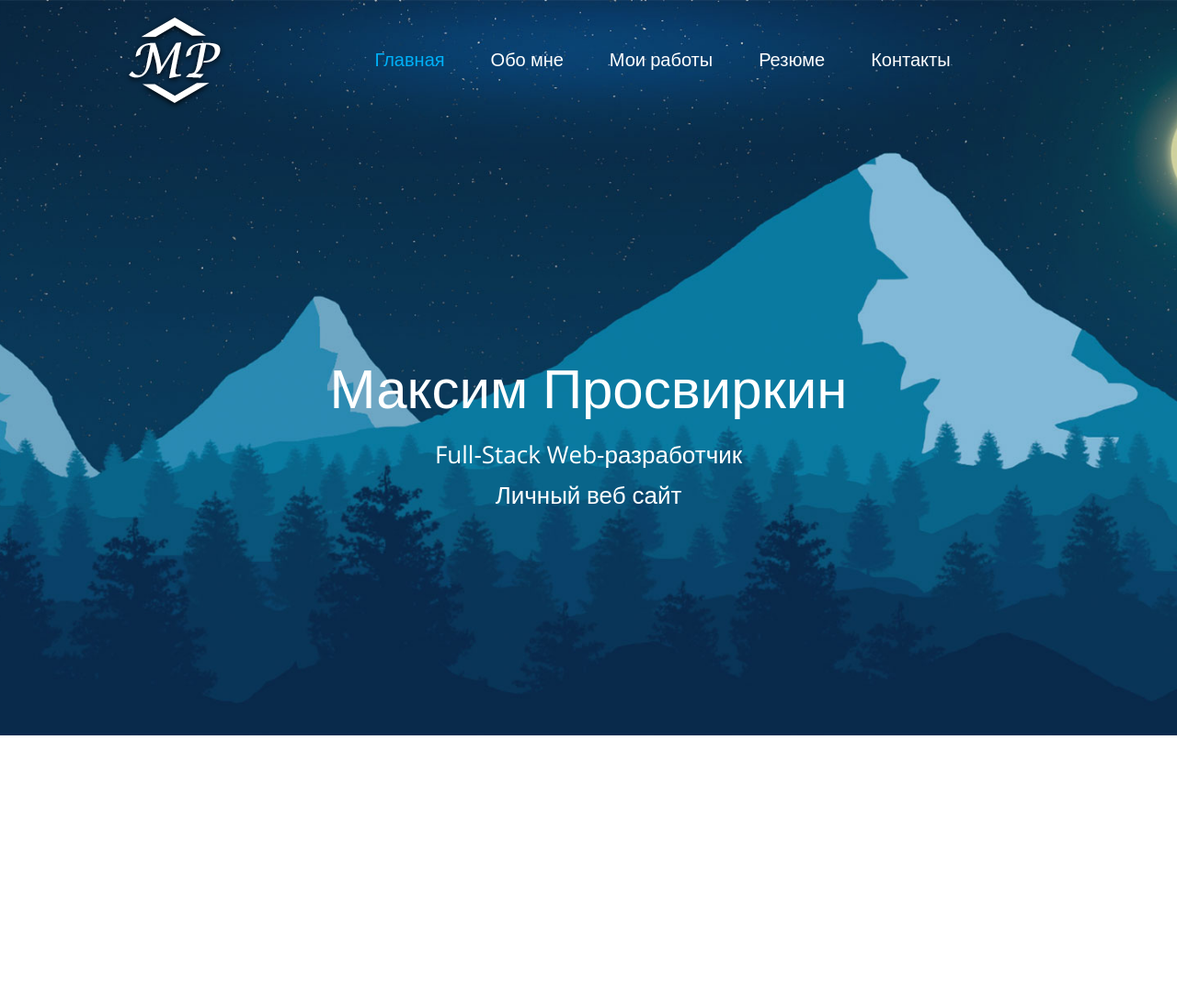
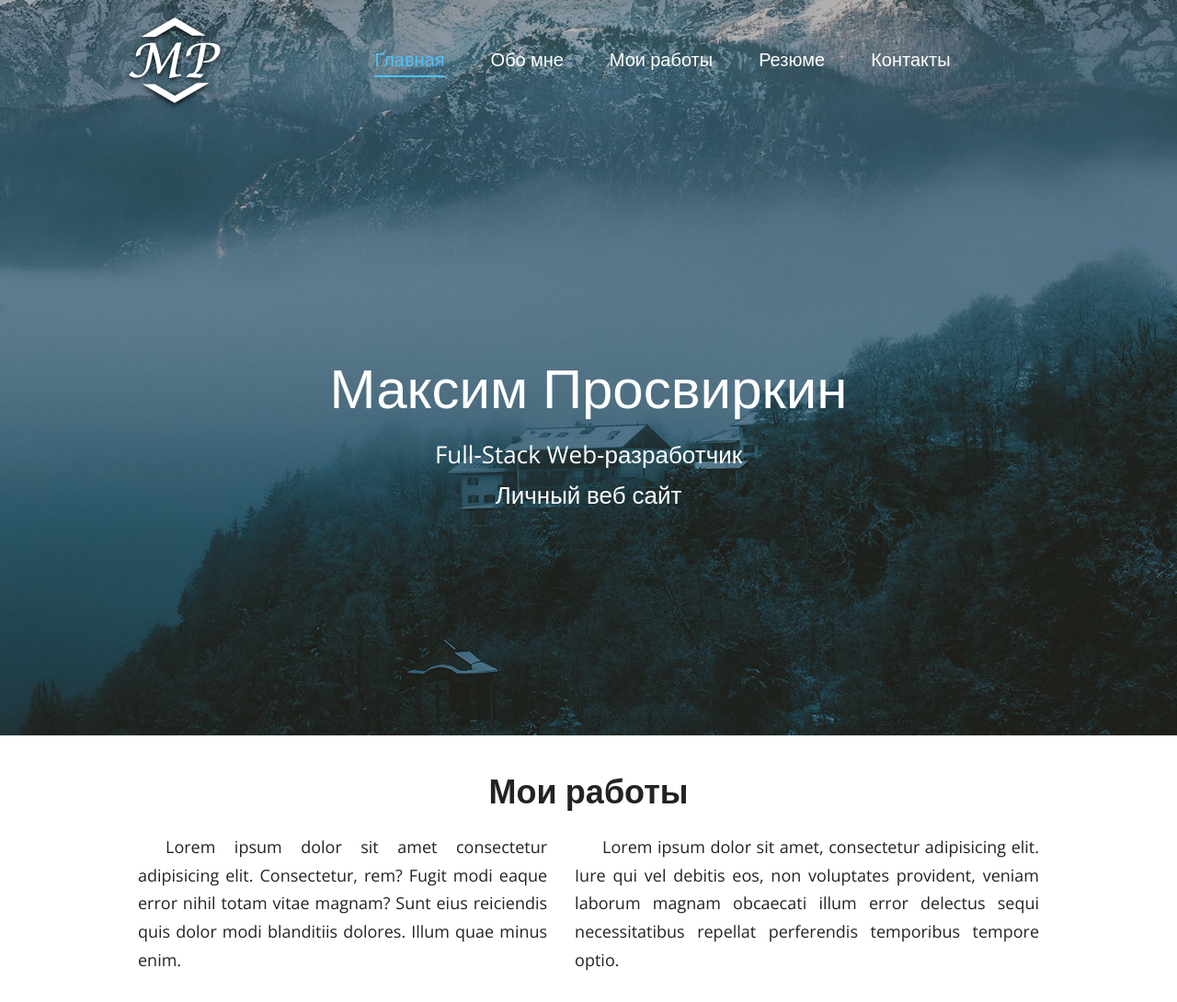
Before and after one commit to Nort359/My-Portfolio-Site, a website built with webpack: page src/index.html in a window 1280 px wide. Shown: the whole page at 92% size. Before the commit the page ends 800 px from the top, so only its background shows below. Built offline with nearby package versions, Linux system fonts and the light colour scheme.

Commit message:
Changed background image. Added typing text and added new block my works

```diff
--- a/src/index.html
+++ b/src/index.html
@@ -7,16 +7,16 @@
     <title>Личный Сайт Web-разработчика | Просвиркин Максим</title>
 </head>
 <body>
-    <!-- Начальный экран -->
+    <!-- Блок Начальный экран -->
     <header class="header">
         <div class="header__menu">
             <!-- Лого -->
-            <div class="header__logo-box">
+            <div class="header__logo-container">
                 <img class="header__logo" src="img/logo.png" alt="logo">
             </div>
 
             <!-- Меню -->
-            <ul class="header__menu-box">
+            <ul class="header__menu-container">
                 <a href="#" class="header__menu-link_active"><li>Главная</li></a>
                 <a href="#"><li>Обо мне</li></a>
                 <a href="#"><li>Мои работы</li></a>
@@ -26,7 +26,7 @@
         </div>
 
         <!-- Текст, находящийся по середине экрана -->
-        <div class="header__text-box">
+        <div class="header__text-container">
             <div class="header__text">
                 <span class="header__text-main">Максим Просвиркин</span>
                 <span class="header__text-sub">Full-Stack Web-разработчик</span>
@@ -34,5 +34,21 @@
             </div>
         </div>
     </header>
+
+    <!-- Блок Мои работы -->
+    <div class="works-container">
+        <h1>Мои работы</h1>
+        <div class="works">
+            <div class="works__screens">
+                Lorem ipsum dolor sit amet consectetur adipisicing elit. Consectetur, rem? Fugit modi eaque error nihil totam vitae magnam?
+                Sunt eius reiciendis quis dolor modi blanditiis dolores. Illum quae minus enim.
+            </div>
+
+            <div class="works__description">
+                Lorem ipsum dolor sit amet, consectetur adipisicing elit. Iure qui vel debitis eos, non voluptates provident, veniam laborum
+                magnam obcaecati illum error delectus sequi necessitatibus repellat perferendis temporibus tempore optio.
+            </div>
+        </div>
+    </div>
 </body>
 </html>
--- a/src/index.js
+++ b/src/index.js
@@ -1 +1,33 @@
 import "./sass/styles.scss";
+
+import typingText from "./typing";
+
+const tick = 30;
+
+const [mainText, subText] = [
+    document.querySelector(".header__text-main"),
+    document.getElementsByClassName("header__text-sub") /* Массив */
+]; /* Деструктивное присваивание */
+
+const elements = [
+    {
+        node: mainText,
+        message: mainText.innerHTML
+    },
+    {
+        node: subText[0],
+        message: subText[0].innerHTML
+    },
+    {
+        node: subText[1],
+        message: subText[1].innerHTML
+    }
+];
+
+let delay = 0;
+
+for (let item of elements) {
+    item.node.innerHTML = ""; // Очищаем все элементы
+    typingText(item.message, item.node, tick, delay); // Запускаем асинхронное печатание
+    delay += item.message.length * tick;
+}
--- a/src/sass/_variables.scss
+++ b/src/sass/_variables.scss
@@ -4,9 +4,9 @@ $fontSize: 18px;
 $fontFamily: 'Open Sans', sans-serif;
 
 /* Color settings */
-$fontColor: #777;
+$fontColor: #232323;
 $whiteColor: #fff;
-$mainColor: #00b0f7;
+$mainColor: #4EC2F8;
 
 /* General settings */
 $width1920px: 1920px; /* Container size */
--- a/src/sass/styles.scss
+++ b/src/sass/styles.scss
@@ -18,40 +18,37 @@ body {
     color: $fontColor;
 }
 
-/* --- A start screen --- */
+/* --- A start screen block --- */
 
 .header {
-    display: -webkit-flex; /* Safari */
     display: flex;
     flex-direction: column;
 
     height: 100vh;
 
-    background-image: url(../img/startImage.jpg);
+    background-image: url(../img/startImage2.jpg); /* Background image */
     background-size: cover;
     background-position: top center;
 
     /* Logo styles */
 
-    &__logo-box {
+    &__logo-container {
         margin-top: 15px;
     }
 
     /* Menu styles */
 
     &__menu {
-        display: -webkit-flex; /* Safari */
         display: flex;
+
         margin: 0 135px;
         font-size: 20px;
 
-        -webkit-justify-content: space-between; /* Safari */
         justify-content: space-between;
 
         ul {
             margin: auto;
 
-            display: -webkit-flex; /* Safari */
             display: flex;
 
             li {
@@ -94,10 +91,14 @@ body {
 
         }
 
-        /* Active link`s color */
+        /* Active link`s style */
 
         &-link_active {
             color: $mainColor !important;
+        }
+
+        &-link_active:after {
+            transform: scaleX(1) !important;
         }
     }
 
@@ -106,7 +107,7 @@ body {
     &__text {
         color: $whiteColor;
 
-        &-box {
+        &-container {
             margin: auto;
             text-align: center;
         }
@@ -122,3 +123,30 @@ body {
         }
     }
 }
+
+/* My works block */
+
+@mixin information-block($padding: 15px) {
+    text-align: justify;
+    padding: $padding;
+    text-indent: 30px;
+}
+
+.works {
+    display: flex;
+    justify-content: space-between;
+
+    &-container {
+        text-align: center;
+        margin: 30px 135px;
+    }
+
+    &__screens {
+        @include information-block();
+    }
+
+    &__description {
+        @include information-block();
+    }
+
+}
--- a/src/typing.js
+++ b/src/typing.js
@@ -1,19 +1,25 @@
-export default function typingText(message, whereToWrite, delay = 0) {
-    const fullMessage = message, // Текст, который нужно записывать
-        element = whereToWrite, // элемент куда записывать
+/**
+ * Функция, создающаяя анимацию печати сообщения
+ * @param {string} message Сообщение, которое необходимо напечатать
+ * @param {string} whereToWrite Строка, в которую необходимо напечатать сообщение
+ * @param {number} tick Время в ms, за которое будет происходить печать одного символа
+ * @param {number} delay Задержка перед началом печати сообщения
+ */
+export default function typingText(message, whereToWrite, tick = 50, delay = 0) {
+    const fullMessage = message; // Текст, который нужно записывать
+    let writeTo = whereToWrite, // элемент куда записывать
         del = delay, // Задержка перед написанием
-        tick = 30; // Время на написание одного символа в ms
-
+        time = tick; // Время на написание одного символа в ms
 
     let currentMessage = ""; // Переменная для поочерёдной записи сообщения
 
-    return () => {
+    (() => {
         for (let j = 0; j < fullMessage.length; j++) {
             setTimeout(function () {
                 currentMessage += fullMessage[j];
-                element.innerHTML = currentMessage;
-                element.innerHTML += j != (fullMessage.length - 1) ? '|' : '';
-            }, tick * j + del * tick);
+                writeTo.innerHTML = currentMessage;
+                writeTo.innerHTML += j != (fullMessage.length - 1) ? '|' : '';
+            }, time * j + del);
         }
-    }
+    })();
 }
--- a/webpack.config.js
+++ b/webpack.config.js
@@ -102,11 +102,10 @@ module.exports = {
 
     devtool: 'eval-souse-map',
 
-    /*
+
     devServer: {
         hot: true
     },
-    */
 
     watch: true
 };
```
Also changed, not shown: dist/bundle.js, dist/img/startImage2.jpg (added), dist/styles.css, src/img/startImage2.jpg (added), 1 other file.
